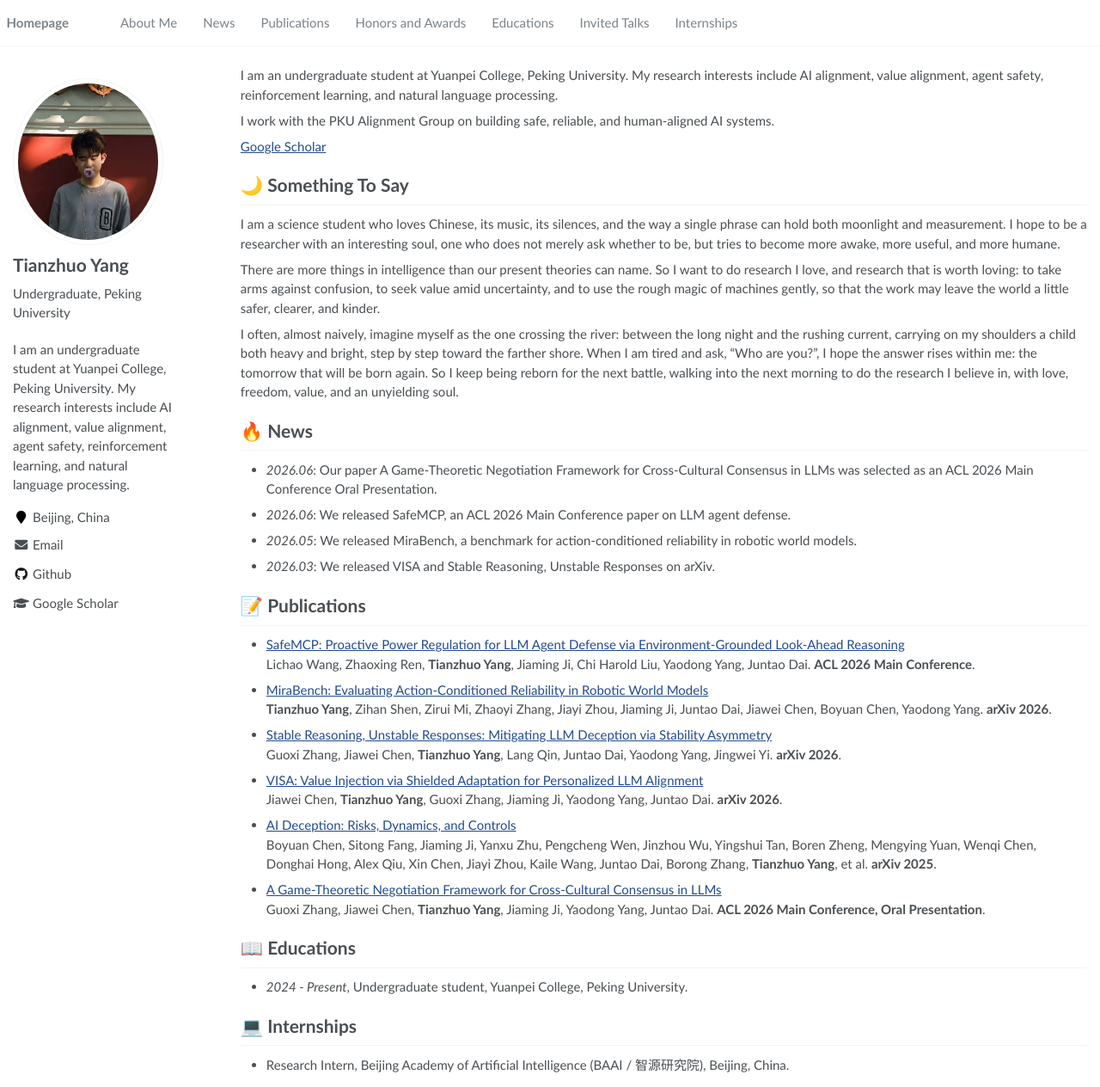
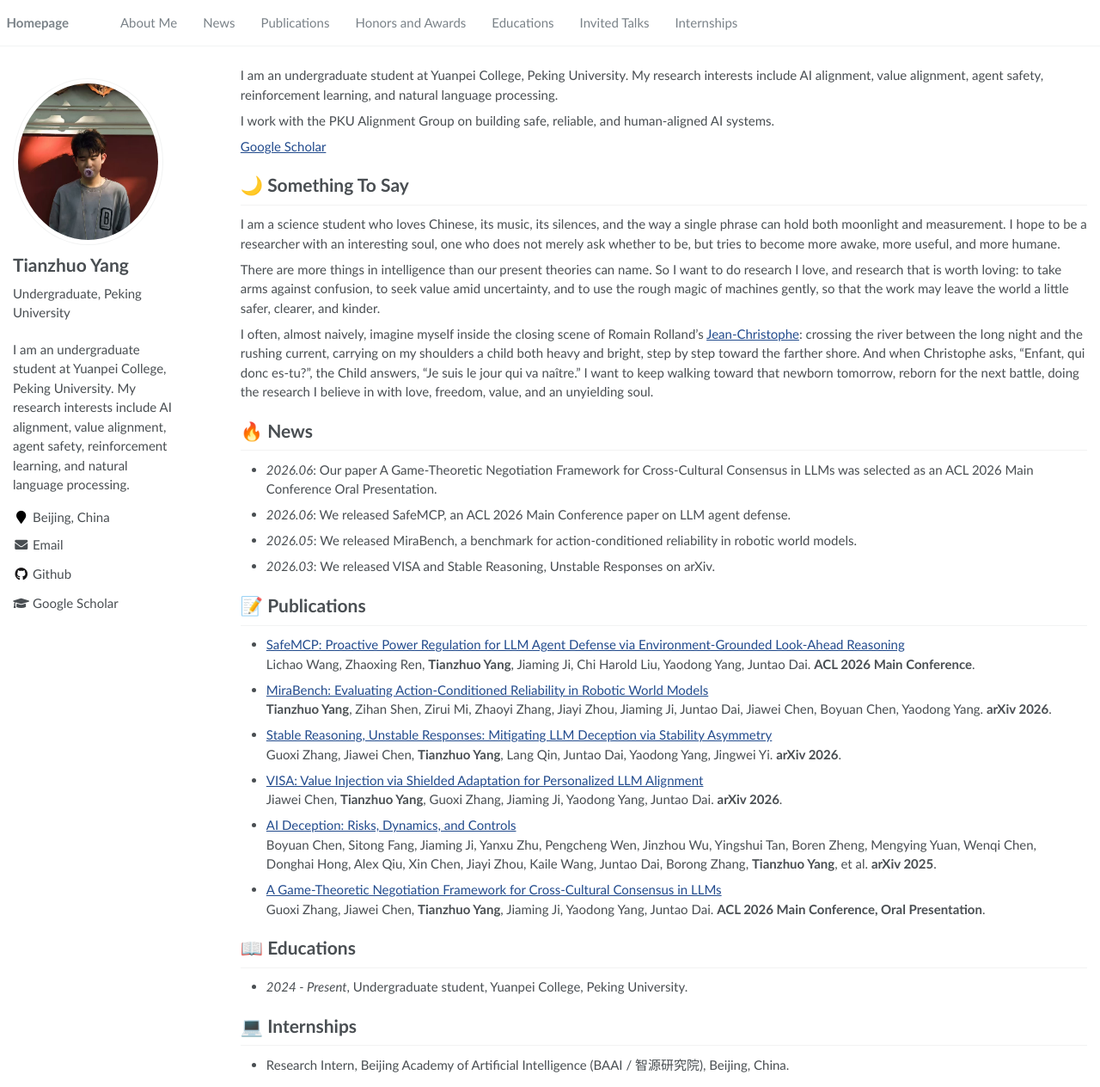
Before and after one commit to tandrewyang/tandrewyang.github.io, a Jekyll site: the page built from _pages/about.md, in a window 1280 px wide and 1264 px high. Shown: the whole window at 86% size. Built offline with Jekyll 4.4.1, drawn with Linux system fonts in a browser that asks for light colours.

Commit message:
Update Jean-Christophe reference

```diff
--- a/_pages/about.md
+++ b/_pages/about.md
@@ -29,7 +29,7 @@ I am a science student who loves Chinese, its music, its silences, and the way a
 
 There are more things in intelligence than our present theories can name. So I want to do research I love, and research that is worth loving: to take arms against confusion, to seek value amid uncertainty, and to use the rough magic of machines gently, so that the work may leave the world a little safer, clearer, and kinder.
 
-I often, almost naively, imagine myself as the one crossing the river: between the long night and the rushing current, carrying on my shoulders a child both heavy and bright, step by step toward the farther shore. When I am tired and ask, "Who are you?", I hope the answer rises within me: the tomorrow that will be born again. So I keep being reborn for the next battle, walking into the next morning to do the research I believe in, with love, freedom, value, and an unyielding soul.
+I often, almost naively, imagine myself inside the closing scene of Romain Rolland's [Jean-Christophe](https://fr.wikisource.org/wiki/Page:Rolland_-_Jean-Christophe,_tome_10.djvu/332): crossing the river between the long night and the rushing current, carrying on my shoulders a child both heavy and bright, step by step toward the farther shore. And when Christophe asks, "Enfant, qui donc es-tu?", the Child answers, "Je suis le jour qui va naître." I want to keep walking toward that newborn tomorrow, reborn for the next battle, doing the research I believe in with love, freedom, value, and an unyielding soul.
 
 # 🔥 News
 - *2026.06*: Our paper A Game-Theoretic Negotiation Framework for Cross-Cultural Consensus in LLMs was selected as an ACL 2026 Main Conference Oral Presentation.
```
